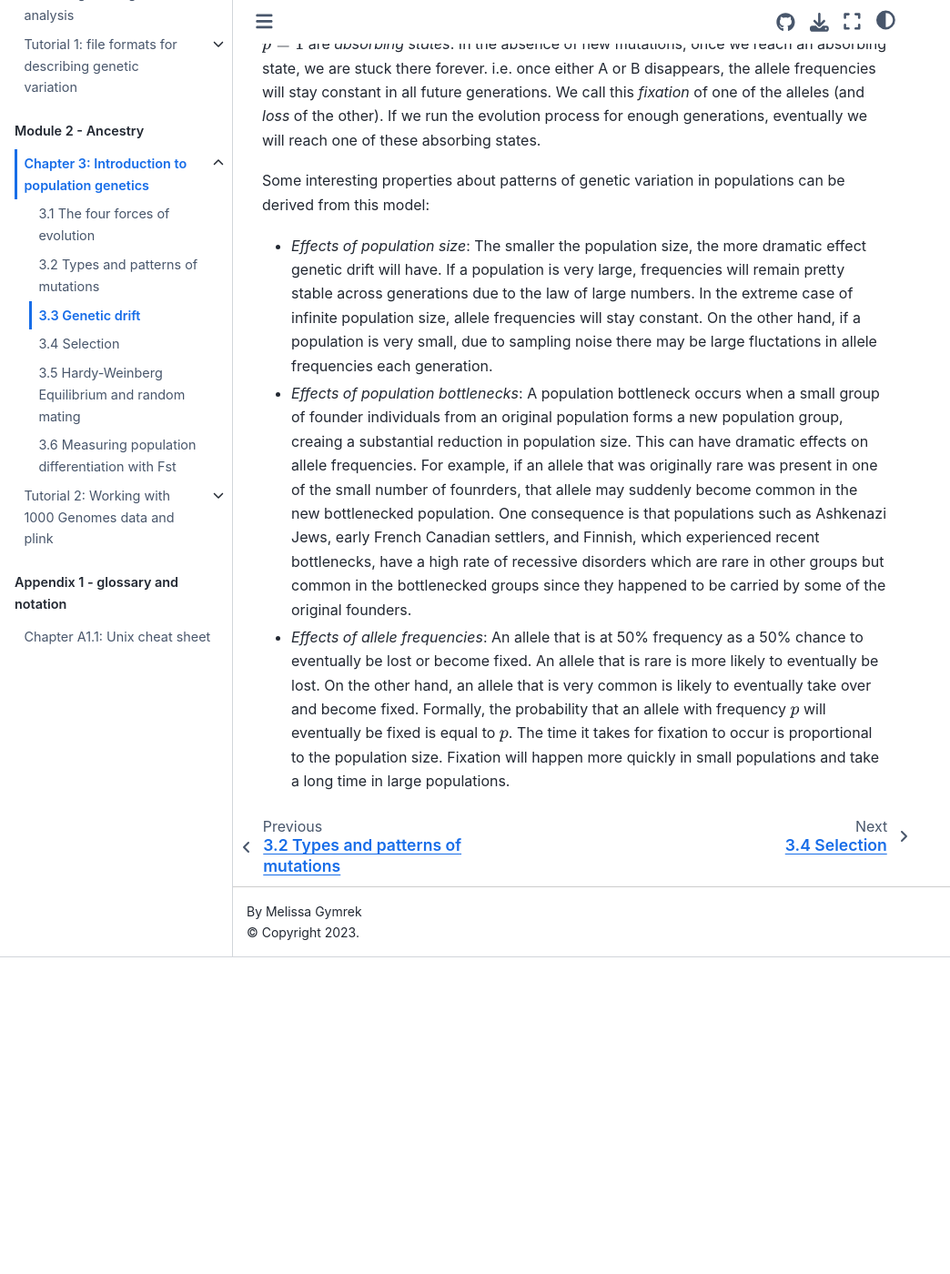
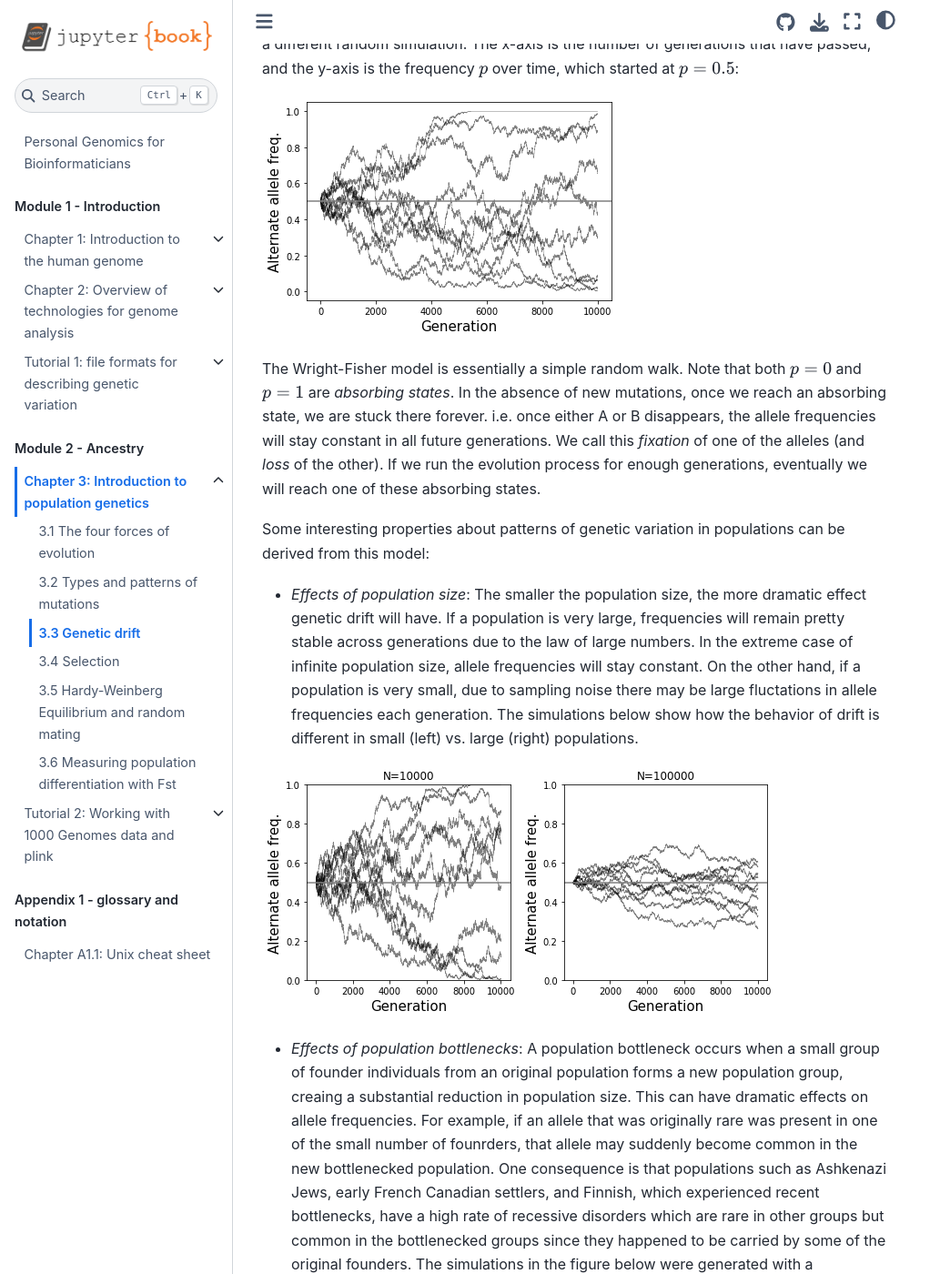
Before and after one commit to gymrek-lab/personal-genomics-textbook, a Jupyter Book: the page built from ancestry/popgen/drift.md, in a window 1280 px wide and 1400 px high, scrolled down 588 px. Shown: the whole window at 91% size, without its empty margins (0-1044 px from the left). Built offline with Jupyter Book 1.0.4 settings and Sphinx 7.4.7 and the Sphinx Book theme 1.1.4, drawn with Linux system fonts in a browser that asks for light colours; before the commit the page ends 1640 px from its top, so only the background shows below that; some of the changed text lies outside the part shown.

Commit message:
adding drift figures

```diff
--- a/ancestry/popgen/drift.md
+++ b/ancestry/popgen/drift.md
@@ -13,12 +13,24 @@ $$P(k \text{ copies of } A) = {2N \choose k}p^k(1-p)^{2N-k}$$
 
 This process gets repeated each generation. Note, each generation we must recompute $p$ based on the observed frequency of A in the previous generation.
 
+The figure below illustrates the process fo genetic drift in simulated data. Each line shows a different random simulation. The x-axis is the number of generations that have passed, and the y-axis is the frequency $p$ over time, which started at $p=0.5$:
+
+![drift_example](images/drift1.png)
+
 The Wright-Fisher model is essentially a simple random walk. Note that both $p=0$ and $p=1$ are *absorbing states*. In the absence of new mutations, once we reach an absorbing state, we are stuck there forever. i.e. once either A or B disappears, the allele frequencies will stay constant in all future generations. We call this *fixation* of one of the alleles (and *loss* of the other). If we run the evolution process for enough generations, eventually we will reach one of these absorbing states.
 
 Some interesting properties about patterns of genetic variation in populations can be derived from this model:
 
-* *Effects of population size*: The smaller the population size, the more dramatic effect genetic drift will have. If a population is very large, frequencies will remain pretty stable across generations due to the law of large numbers. In the extreme case of infinite population size, allele frequencies will stay constant. On the other hand, if a population is very small, due to sampling noise there may be large fluctations in allele frequencies each generation.
+* *Effects of population size*: The smaller the population size, the more dramatic effect genetic drift will have. If a population is very large, frequencies will remain pretty stable across generations due to the law of large numbers. In the extreme case of infinite population size, allele frequencies will stay constant. On the other hand, if a population is very small, due to sampling noise there may be large fluctations in allele frequencies each generation. The simulations below show how the behavior of drift is different in small (left) vs. large (right) populations.
 
-* *Effects of population bottlenecks*: A population bottleneck occurs when a small group of founder individuals from an original population forms a new population group, creaing a substantial reduction in population size. This can have dramatic effects on allele frequencies. For example, if an allele that was originally rare was present in one of the small number of founrders, that allele may suddenly become common in the new bottlenecked population. One consequence is that populations such as Ashkenazi Jews, early French Canadian settlers, and Finnish, which experienced recent bottlenecks, have a high rate of recessive disorders which are rare in other groups but common in the bottlenecked groups since they happened to be carried by some of the original founders.
+![drift_example_popsize](images/drift2.png)
+
+* *Effects of population bottlenecks*: A population bottleneck occurs when a small group of founder individuals from an original population forms a new population group, creaing a substantial reduction in population size. This can have dramatic effects on allele frequencies. For example, if an allele that was originally rare was present in one of the small number of founrders, that allele may suddenly become common in the new bottlenecked population. One consequence is that populations such as Ashkenazi Jews, early French Canadian settlers, and Finnish, which experienced recent bottlenecks, have a high rate of recessive disorders which are rare in other groups but common in the bottlenecked groups since they happened to be carried by some of the original founders. The simulations in the figure below were generated with a population size that starts at 10,000 then drops to 50 at generation 500. You can see nearly all alleles quickly go to either fixation or loss.
+
+![drift_example_bottleneck](images/bottleneck.png)
 
 * *Effects of allele frequencies*: An allele that is at 50% frequency as a 50% chance to eventually be lost or become fixed. An allele that is rare is more likely to eventually be lost. On the other hand, an allele that is very common is likely to eventually take over and become fixed. Formally, the probability that an allele with frequency $p$ will eventually be fixed is equal to $p$. The time it takes for fixation to occur is proportional to the population size. Fixation will happen more quickly in small populations and take a long time in large populations.
+
+The simulations below show how the behavior of drift is different for an allele with starting frequency of 0.5 (left) vs. 0.2 (right). In the second case, loss is more likely and happens more quickly than when the starting frequency is 0.5.
+
+![drift_example_afreq](images/drift3.png)
```
Also changed, not shown: ancestry/popgen/images/bottleneck.png (added), ancestry/popgen/images/drift1.png (added), ancestry/popgen/images/drift2.png (added), ancestry/popgen/images/drift3.png (added).
